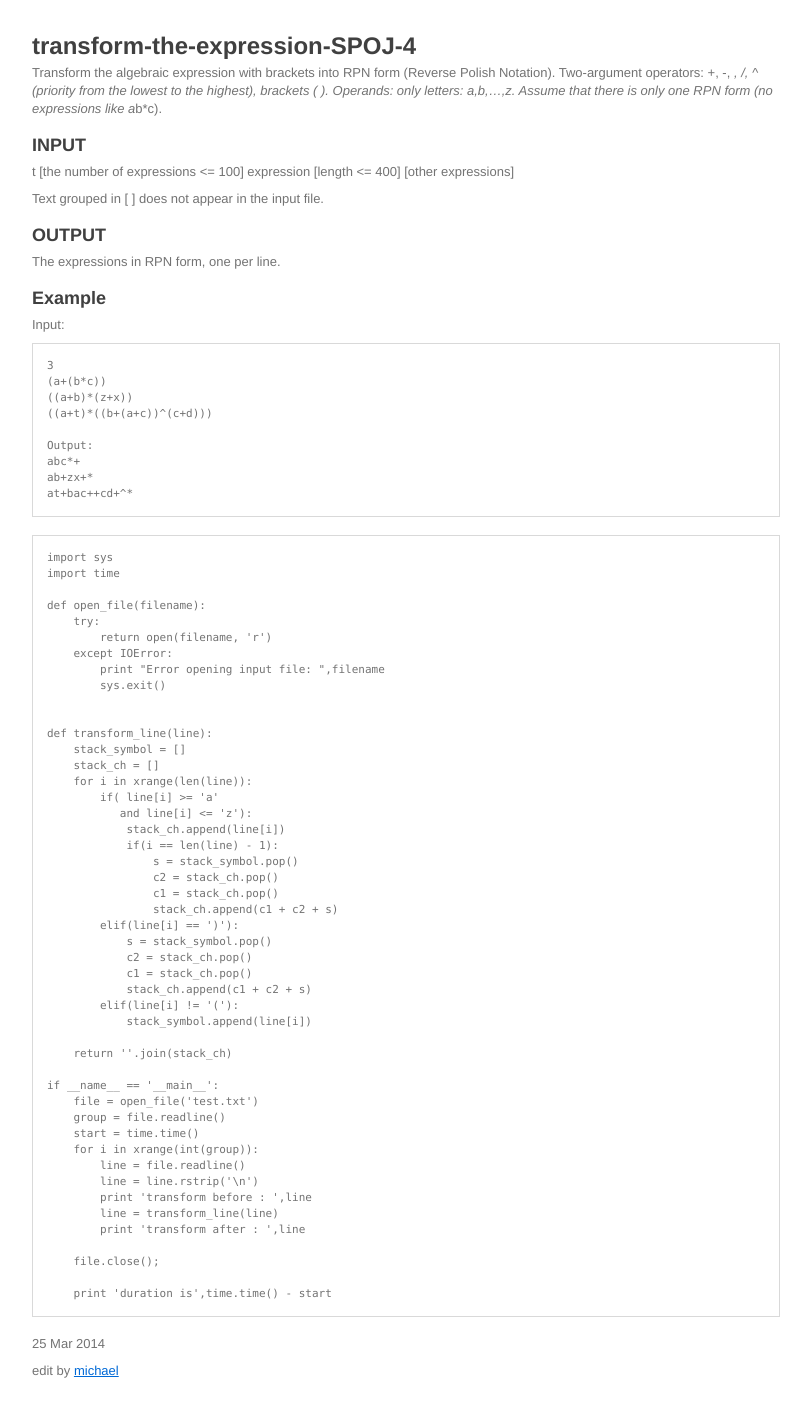
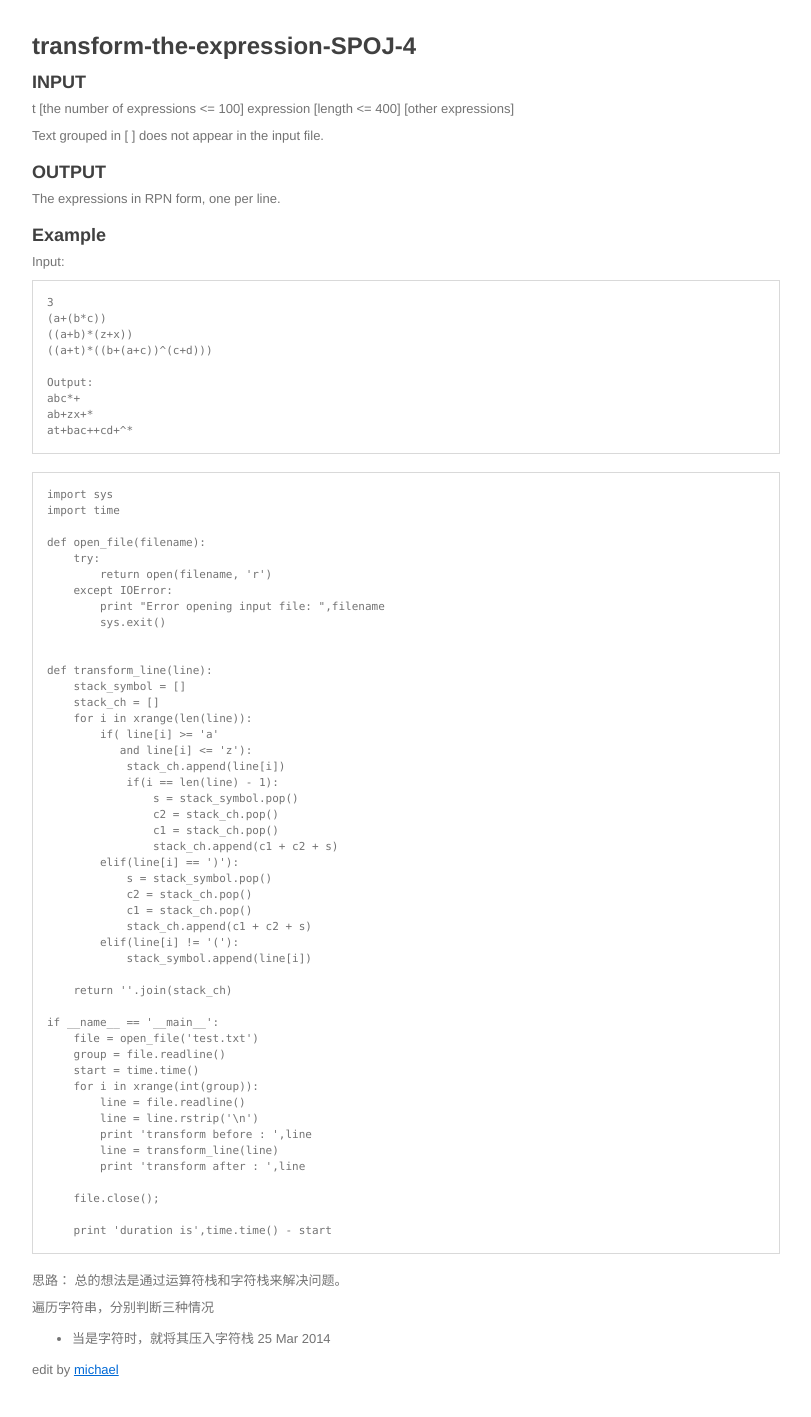
Before and after one commit to AxeMea/axemea.github.com, a Jekyll site: the page built from _posts/2014-03-25-spoj-problem-transform-the-expression.md, in a window 1280 px wide. Shown: the whole page, without its empty margins (234-1045 px from the left). Built offline with Jekyll 4.4.1, drawn with Linux system fonts in a browser that asks for light colours.

Commit message:
2014-03-25-spoj-problem-transform-the-expression.md

````diff
--- a/_posts/2014-03-25-spoj-problem-transform-the-expression.md
+++ b/_posts/2014-03-25-spoj-problem-transform-the-expression.md
@@ -5,7 +5,7 @@ title: transform-the-expression-SPOJ-4
 
 ##{{ page.title }}
 
-Transform the algebraic expression with brackets into RPN form (Reverse Polish Notation). Two-argument operators: +, -, *, /, ^ (priority from the lowest to the highest), brackets ( ). Operands: only letters: a,b,...,z. Assume that there is only one RPN form (no expressions like a*b*c).
+
 
 ###INPUT
 
@@ -85,4 +85,10 @@ if __name__ == '__main__':
     print 'duration is',time.time() - start
 ```
 
+思路：
+总的想法是通过运算符栈和字符栈来解决问题。
+
+遍历字符串，分别判断三种情况
+
+* 当是字符时，就将其压入字符栈
 {{ page.date | date_to_string }}
````
